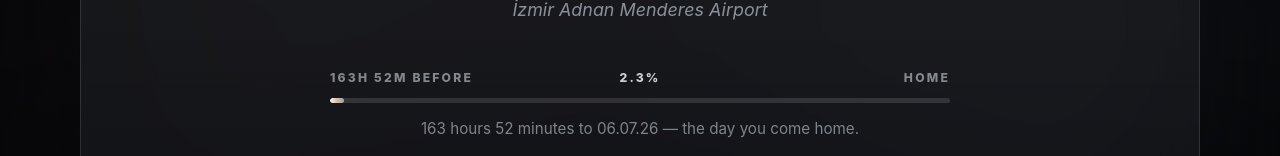
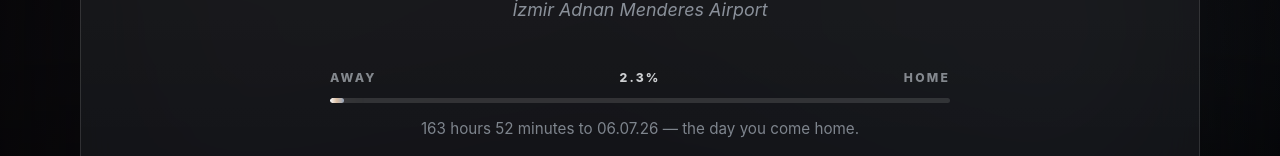
Before and after one commit to erdalyenigul/d-day, a Vue app: page / in a window 1280 px wide. Shown: the part 644-800 px from the top of the page. Built offline with nearby package versions, Linux system fonts and the light colour scheme.

Commit message:
Rename progress start label

```diff
--- a/src/App.vue
+++ b/src/App.vue
@@ -72,7 +72,7 @@ onUnmounted(() => {
 
       <div class="progress-wrap" aria-label="Countdown window progress">
         <div class="progress-meta">
-          <span>163h 52m before</span>
+          <span>Away</span>
           <span>{{ progressPercent }}</span>
           <span>Home</span>
         </div>
```
